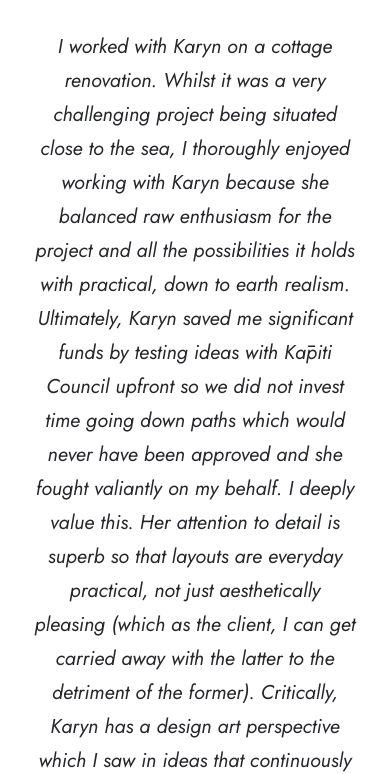
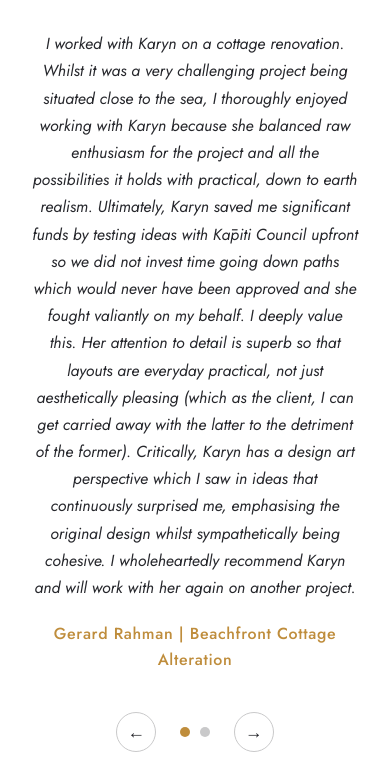
Before and after one commit to KWArchitectStudio/kwarchitectstudio.github.io, a website: page index.html in a window 390 px wide. Shown: the part 5395-6169 px from the top of the page. Drawn offline with Linux system fonts and the light colour scheme.

Commit message:
Update styles.css
Reduce mobile testimonial text size to match services body text

```diff
--- a/css/styles.css
+++ b/css/styles.css
@@ -1187,6 +1187,13 @@ nav a:hover {
   margin: 0 0 1.25rem;
 }
 
+/* Mobile — match testimonial quote size to the services body text size */
+@media (max-width: 767px) {
+  .testimonial-slide blockquote p {
+    font-size: var(--text-sm);
+  }
+}
+
 /* Attribution — bold (Req 8.4) */
 .testimonial-slide cite {
   font-style: normal;
```
